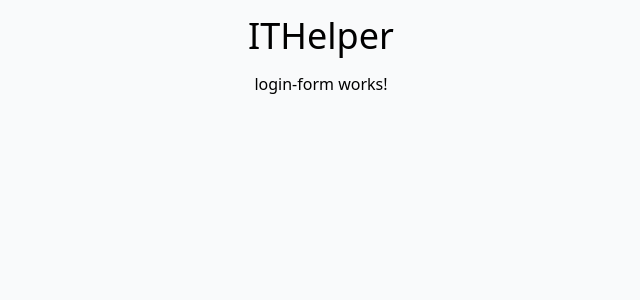
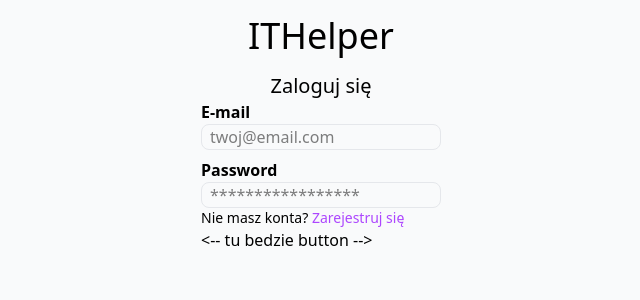
Before and after one commit to whit33y/ITHelper, an Angular app: page /login in a window 1280 px wide. Shown: the top 300 px of the page, without its empty margins (319-959 px from the left). Built offline with nearby package versions, Linux system fonts and the light colour scheme.

Commit message:
chore: update login and register forms

```diff
--- a/src/app/components/elements/login-form/login-form.component.html
+++ b/src/app/components/elements/login-form/login-form.component.html
@@ -1 +1,19 @@
-<p>login-form works!</p>
+<div class="flex flex-col">
+    <h3 class="text-xl font-light text-center">Zaloguj się</h3>
+    <div class="flex flex-col">
+        <div class="flex flex-col">
+            <label for="username" class="font-bold">E-mail</label>
+            <input type="email" name="username" class="border-1 border-gray-200 rounded-lg w-60 px-2"
+                placeholder="twoj@email.com">
+        </div>
+        <div class="flex flex-col mt-2">
+            <label for="password" class="font-bold">Password</label>
+            <input type="password" name="password" class="border-1 border-gray-200 rounded-lg w-60 px-2"
+                placeholder="*****************">
+        </div>
+        <p class="text-sm">Nie masz konta? <span class="text-purple-500 cursor-pointer">Zarejestruj się</span></p>
+        <div>
+            <-- tu bedzie button -->
+        </div>
+    </div>
+</div>
--- a/src/app/components/elements/register-form/register-form.component.html
+++ b/src/app/components/elements/register-form/register-form.component.html
@@ -1 +1,24 @@
-<p>register-form works!</p>
+<div class="flex flex-col">
+    <h3 class="text-xl font-light text-center">Zarejestruj się</h3>
+    <div class="flex flex-col">
+        <div class="flex flex-col">
+            <label for="username" class="font-bold">E-mail</label>
+            <input type="email" name="username" class="border-1 border-gray-200 rounded-lg w-60 px-2"
+                placeholder="twoj@email.com">
+        </div>
+        <div class="flex flex-col mt-2">
+            <label for="password" class="font-bold">Hasło</label>
+            <input type="password" name="password" class="border-1 border-gray-200 rounded-lg w-60 px-2"
+                placeholder="*****************">
+        </div>
+        <div class="flex flex-col mt-2">
+            <label for="confirm-password" class="font-bold">Potwierdź hasło</label>
+            <input type="confirm-password" name="confirm-password" class="border-1 border-gray-200 rounded-lg w-60 px-2"
+                placeholder="*****************">
+        </div>
+        <p class="text-sm">Masz już konto? <span class="text-purple-500 cursor-pointer">Zaloguj się</span></p>
+        <div>
+            <-- tu bedzie button -->
+        </div>
+    </div>
+</div>
```
